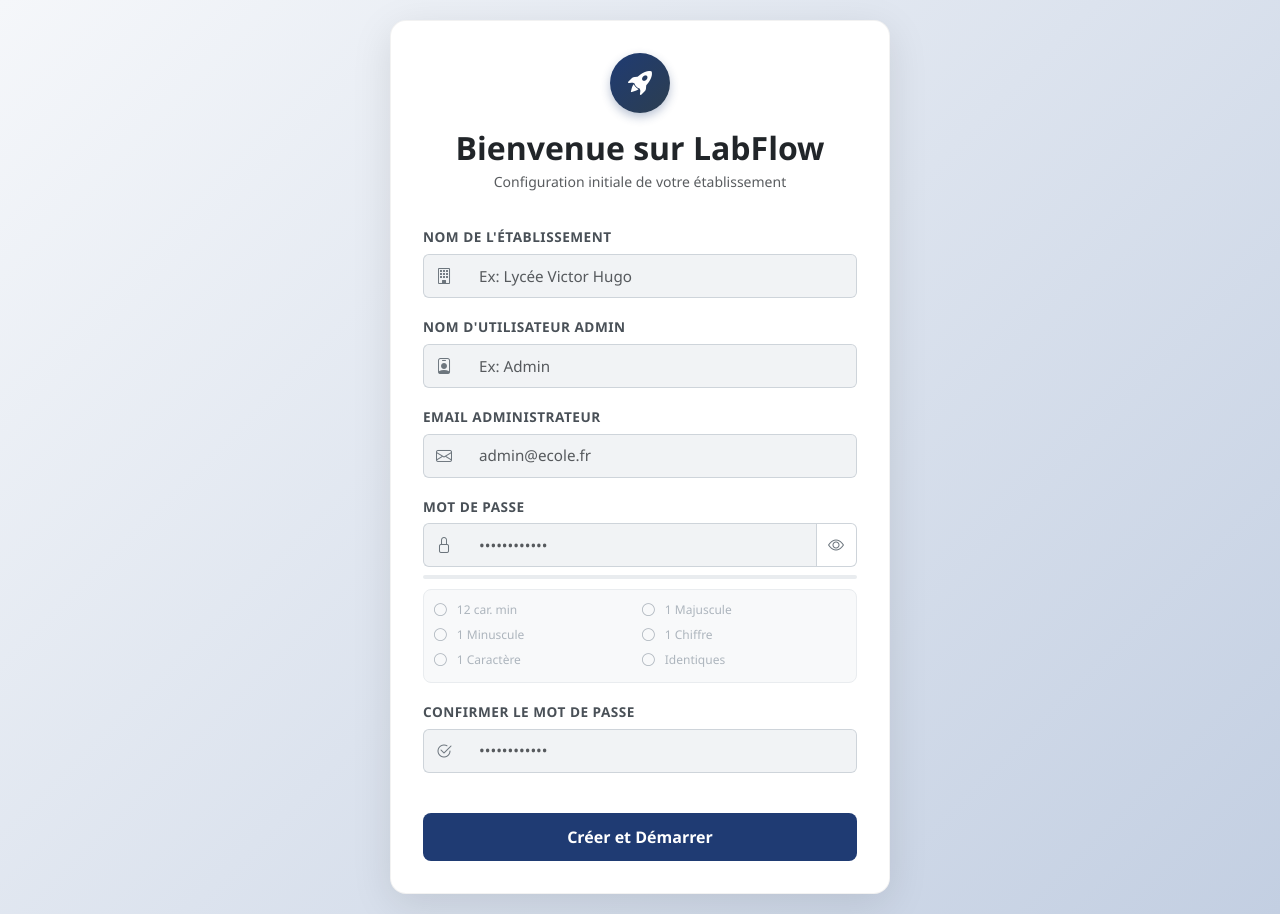
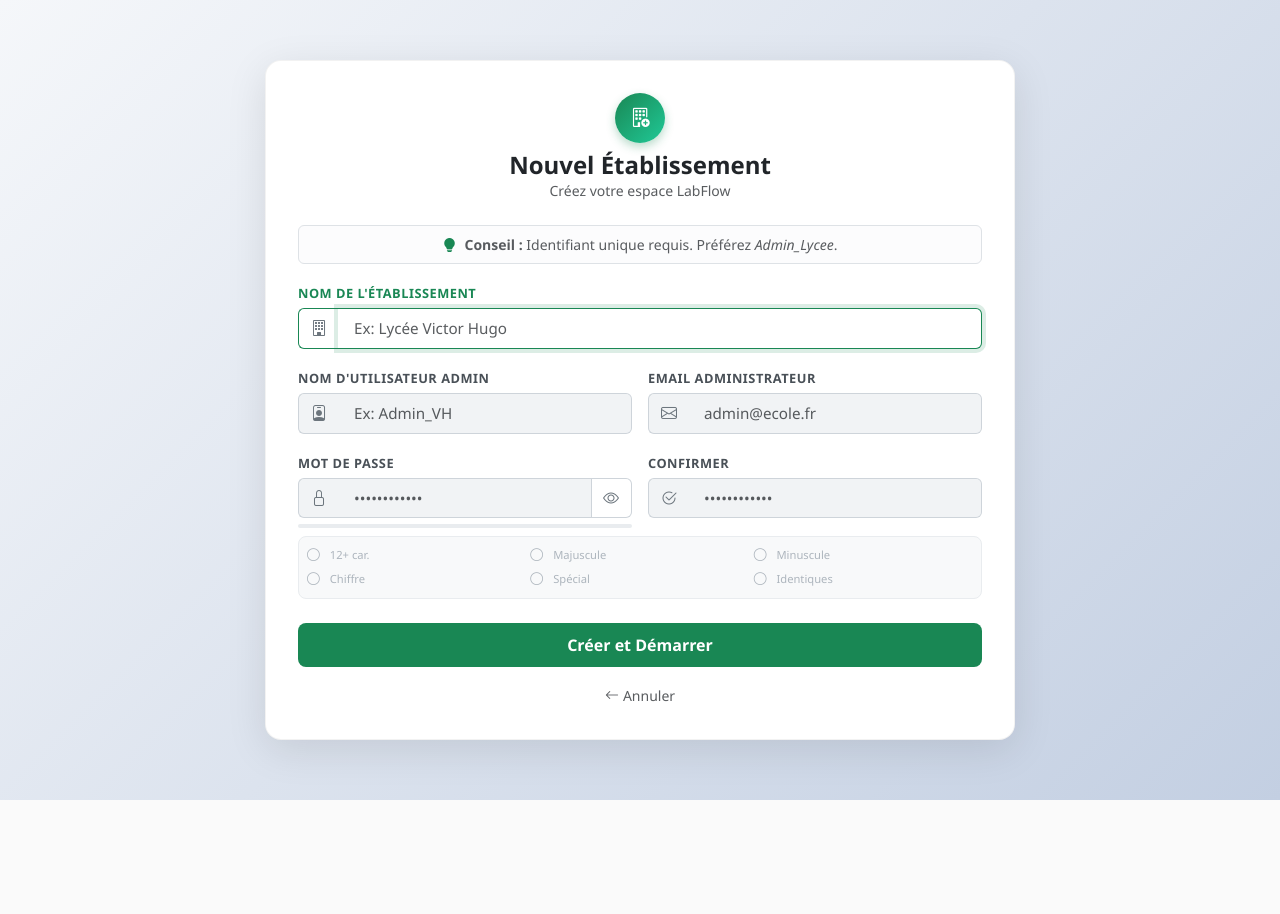
Before and after one commit to crazypopperz/LabFlow, a Flask app: page /setup in a window 1280 px wide. After the commit the page ends 800 px from the top, so only its background shows below. Run offline with Flask 3, Linux system fonts and the light colour scheme; some libraries are stand-ins or nearby versions.

Commit message:
Release finale : SaaS Multi-tenant, UX Login et Sécurité

```diff
--- /dev/null
+++ b/Adresse-Serveur-Render.txt
@@ -0,0 +1 @@
+postgresql://labflow_db_user:lHM9AjScz1mqEQOhQqy6z3iIAdnQd9p6@dpg-d5hr4mi4d50c73993m50-a/labflow_db
--- a/app.py
+++ b/app.py
@@ -191,11 +191,6 @@ def create_app():
     # ============================================================
     # 7. CONTEXT PROCESSORS (GLOBAL DATA)
     # ============================================================
-    @app.before_request
-    def check_setup():
-        if is_setup_needed(current_app) and request.endpoint not in ['auth.setup', 'static']:
-            return redirect(url_for('auth.setup'))
-
     @app.context_processor
     def inject_global_data():
         context = {
--- a/templates/setup.html
+++ b/templates/setup.html
@@ -3,7 +3,7 @@
 <head>
     <meta charset="UTF-8">
     <meta name="viewport" content="width=device-width, initial-scale=1.0">
-    <title>Configuration Initiale - LabFlow</title>
+    <title>Créer un Établissement - LabFlow</title>
 
     <!-- CSS -->
     <link href="https://cdn.jsdelivr.net/npm/bootstrap@5.3.2/dist/css/bootstrap.min.css" rel="stylesheet">
@@ -11,7 +11,7 @@
     <link rel="stylesheet" href="{{ url_for('static', filename='css/style.css') }}">
 
     <style>
-        /* --- STYLE SPÉCIFIQUE SETUP (Pour écraser tout le reste) --- */
+        /* --- STYLE SPÉCIFIQUE SETUP --- */
         body.login-page-body {
             background: linear-gradient(135deg, #f5f7fa 0%, #c3cfe2 100%);
             min-height: 100vh;
@@ -26,180 +26,108 @@
             border-radius: 16px;
             box-shadow: 0 10px 40px rgba(0,0,0,0.1);
             width: 100%;
-            max-width: 500px;
+            max-width: 750px; /* ÉLARGI POUR LE LAYOUT 2 COLONNES */
             padding: 2rem;
             border: 1px solid rgba(0,0,0,0.05);
         }
 
-        .setup-header {
-            text-align: center;
-            margin-bottom: 2rem;
+        @media (max-width: 768px) {
+            .setup-card { max-width: 100%; padding: 1.5rem; }
         }
 
+        .setup-header { text-align: center; margin-bottom: 1.5rem; }
+
         .setup-icon {
-            width: 60px;
-            height: 60px;
-            background: linear-gradient(135deg, #1F3B73 0%, #2c3e50 100%);
+            width: 50px; height: 50px; /* Un peu plus petit */
+            background: linear-gradient(135deg, #198754 0%, #20c997 100%);
             border-radius: 50%;
-            display: flex;
-            align-items: center;
-            justify-content: center;
-            margin: 0 auto 1rem;
-            color: white;
-            font-size: 1.5rem;
-            box-shadow: 0 4px 10px rgba(31, 59, 115, 0.3);
+            display: flex; align-items: center; justify-content: center;
+            margin: 0 auto 0.5rem;
+            color: white; font-size: 1.2rem;
+            box-shadow: 0 4px 10px rgba(25, 135, 84, 0.3);
         }
 
-        /* --- INPUTS MATÉRIALISÉS (Gris clair + Bordure) --- */
-        .form-label {
-            font-weight: 600;
-            font-size: 0.85rem;
-            color: #495057;
-            margin-bottom: 0.4rem;
-            text-transform: uppercase;
-            letter-spacing: 0.5px;
-        }
+        .form-label { font-weight: 600; font-size: 0.8rem; color: #495057; margin-bottom: 0.3rem; text-transform: uppercase; letter-spacing: 0.5px; }
+        .input-group-text { background-color: #f1f3f5; border: 1px solid #ced4da; border-right: none; color: #6c757d; }
+        .form-control { background-color: #f1f3f5; border: 1px solid #ced4da; border-left: none; padding: 0.5rem 1rem; font-size: 0.95rem; color: #212529; font-weight: 500; }
+        .form-control:focus { background-color: #ffffff; border-color: #198754; box-shadow: 0 0 0 4px rgba(25, 135, 84, 0.15); }
+        .input-group:focus-within .input-group-text { background-color: #ffffff; border-color: #198754; }
 
-        .input-group-text {
-            background-color: #f1f3f5;
-            border: 1px solid #ced4da;
-            border-right: none;
-            color: #6c757d;
-        }
+        .strength-bar { height: 4px; background: #e9ecef; border-radius: 2px; margin-top: 6px; overflow: hidden; }
+        .strength-bar-fill { height: 100%; width: 0; transition: width 0.3s ease, background-color 0.3s ease; }
 
-        .form-control {
-            background-color: #f1f3f5;
-            border: 1px solid #ced4da;
-            border-left: none;
-            padding: 0.6rem 1rem;
-            font-size: 0.95rem;
-            color: #212529;
-            font-weight: 500;
-        }
+        .password-requirements { font-size: 0.7rem; background: #f8f9fa; padding: 8px; border-radius: 8px; margin-top: 8px; border: 1px solid #e9ecef; }
+        .requirement-item { margin-bottom: 1px; color: #adb5bd; transition: color 0.2s; }
+        .requirement-item.met { color: #198754; font-weight: 700; }
+        .requirement-item i { font-size: 0.8rem; margin-right: 4px; }
 
-        .form-control:focus {
-            background-color: #ffffff;
-            border-color: #0d6efd;
-            box-shadow: 0 0 0 4px rgba(13, 110, 253, 0.15);
-        }
-
-        .input-group:focus-within .input-group-text {
-            background-color: #ffffff;
-            border-color: #0d6efd;
-        }
-
-        /* --- BARRE DE FORCE --- */
-        .strength-bar {
-            height: 4px;
-            background: #e9ecef;
-            border-radius: 2px;
-            margin-top: 8px;
-            overflow: hidden;
-        }
-        .strength-bar-fill {
-            height: 100%;
-            width: 0;
-            transition: width 0.3s ease, background-color 0.3s ease;
-        }
-
-        .password-requirements {
-            font-size: 0.75rem;
-            background: #f8f9fa;
-            padding: 10px;
-            border-radius: 8px;
-            margin-top: 10px;
-            border: 1px solid #e9ecef;
-        }
-
-        .requirement-item {
-            margin-bottom: 2px;
-            color: #adb5bd;
-            transition: color 0.2s;
-        }
-        .requirement-item.met {
-            color: #198754;
-            font-weight: 700;
-        }
-        .requirement-item i {
-            font-size: 0.8rem;
-            margin-right: 4px;
-        }
-
-        .btn-submit {
-            width: 100%;
-            padding: 12px;
-            font-weight: 700;
-            font-size: 1rem;
-            border-radius: 8px;
-            background: #1F3B73;
-            border: none;
-            color: white;
-            margin-top: 1rem;
-            transition: all 0.2s;
-        }
-        .btn-submit:hover {
-            background: #0d6efd;
-            transform: translateY(-2px);
-            box-shadow: 0 4px 12px rgba(13, 110, 253, 0.3);
-        }
+        .btn-submit { width: 100%; padding: 10px; font-weight: 700; font-size: 1rem; border-radius: 8px; background: #198754; border: none; color: white; margin-top: 0.5rem; transition: all 0.2s; }
+        .btn-submit:hover { background: #157347; transform: translateY(-2px); box-shadow: 0 4px 12px rgba(21, 115, 71, 0.3); }
     </style>
 </head>
 
 <body class="login-page-body">
 
     <div class="setup-card">
-        <!-- En-tête -->
         <div class="setup-header">
-            <div class="setup-icon">
-                <i class="bi bi-rocket-takeoff-fill"></i>
-            </div>
-            <h2 class="fw-bold text-dark mb-1">Bienvenue sur LabFlow</h2>
-            <p class="text-muted small">Configuration initiale de votre établissement</p>
+            <div class="setup-icon"><i class="bi bi-building-add"></i></div>
+            <h2 class="fs-4 fw-bold text-dark mb-0">Nouvel Établissement</h2>
+            <p class="text-muted small mb-0">Créez votre espace LabFlow</p>
         </div>
 
-        <!-- Messages Flash -->
         {% with messages = get_flashed_messages(with_categories=true) %}
             {% if messages %}
+                <div class="mb-3">
                 {% for category, message in messages %}
-                    <div class="alert alert-{{ 'danger' if category == 'error' else category }} shadow-sm border-0 mb-4 py-2 small">
+                    <div class="alert alert-{{ 'danger' if category == 'error' else category }} shadow-sm border-0 py-2 small mb-2">
                         <i class="bi bi-info-circle-fill me-2"></i>{{ message }}
                     </div>
                 {% endfor %}
+                </div>
             {% endif %}
         {% endwith %}
+
+        <!-- INFO PSEUDO UNIQUE (Compact) -->
+        <div class="alert alert-light border small text-muted mb-3 py-2 d-flex align-items-center justify-content-center">
+            <i class="bi bi-lightbulb-fill me-2 text-success"></i>
+            <div>
+                <strong>Conseil :</strong> Identifiant unique requis. Préférez <em>Admin_Lycee</em>.
+            </div>
+        </div>
 
         <form action="{{ url_for('auth.setup') }}" method="post" id="setupForm" novalidate>
             <input type="hidden" name="csrf_token" value="{{ csrf_token() }}">
 
-            <!-- Nom Établissement -->
+            <!-- LIGNE 1 : Nom Établissement (Pleine largeur) -->
             <div class="mb-3">
-                <label for="nom_etablissement" class="form-label">Nom de l'établissement</label>
+                <label for="nom_etablissement" class="form-label text-success">Nom de l'établissement</label>
                 <div class="input-group">
                     <span class="input-group-text"><i class="bi bi-building"></i></span>
-                    <input type="text" class="form-control" id="nom_etablissement" name="nom_etablissement" placeholder="Ex: Lycée Victor Hugo" required autocomplete="organization">
+                    <input type="text" class="form-control" id="nom_etablissement" name="nom_etablissement" placeholder="Ex: Lycée Victor Hugo" required autocomplete="organization" autofocus>
                 </div>
             </div>
 
-            <!-- Admin User -->
-            <div class="mb-3">
+            <!-- LIGNE 2 : Admin & Email (Côte à côte) -->
+            <div class="row g-3 mb-3">
+                <div class="col-md-6">
                     <label for="username" class="form-label">Nom d'utilisateur Admin</label>
                     <div class="input-group">
                         <span class="input-group-text"><i class="bi bi-person-badge"></i></span>
-                    <input type="text" class="form-control" id="username" name="username" placeholder="Ex: Admin" required autocomplete="username">
+                        <input type="text" class="form-control" id="username" name="username" placeholder="Ex: Admin_VH" required autocomplete="username">
                     </div>
                 </div>
-
-            <!-- Email -->
-            <div class="mb-3">
+                <div class="col-md-6">
                     <label for="email" class="form-label">Email Administrateur</label>
                     <div class="input-group">
                         <span class="input-group-text"><i class="bi bi-envelope"></i></span>
                         <input type="email" class="form-control" id="email" name="email" placeholder="admin@ecole.fr" required autocomplete="email">
                     </div>
                 </div>
+            </div>
 
-            <!-- Mot de passe -->
-            <div class="mb-2">
+            <!-- LIGNE 3 : Mots de passe (Côte à côte) -->
+            <div class="row g-3 mb-2">
+                <div class="col-md-6">
                     <label for="password" class="form-label">Mot de passe</label>
                     <div class="input-group">
                         <span class="input-group-text"><i class="bi bi-lock"></i></span>
@@ -208,42 +136,42 @@
                             <i class="bi bi-eye" id="togglePasswordIcon"></i>
                         </button>
                     </div>
-
-                <!-- Barre de force -->
-                <div class="strength-bar">
-                    <div class="strength-bar-fill" id="strengthBar"></div>
+                    <!-- Barre de force sous le champ -->
+                    <div class="strength-bar"><div class="strength-bar-fill" id="strengthBar"></div></div>
                 </div>
-            </div>
-
-            <!-- Exigences -->
-            <div class="password-requirements mb-3">
-                <div class="row g-1">
-                    <div class="col-6 requirement-item" id="req-length"><i class="bi bi-circle"></i> 12 car. min</div>
-                    <div class="col-6 requirement-item" id="req-uppercase"><i class="bi bi-circle"></i> 1 Majuscule</div>
-                    <div class="col-6 requirement-item" id="req-lowercase"><i class="bi bi-circle"></i> 1 Minuscule</div>
-                    <div class="col-6 requirement-item" id="req-number"><i class="bi bi-circle"></i> 1 Chiffre</div>
-                    <div class="col-6 requirement-item" id="req-special"><i class="bi bi-circle"></i> 1 Caractère</div>
-                    <div class="col-6 requirement-item" id="req-match"><i class="bi bi-circle"></i> Identiques</div>
-                </div>
-            </div>
-
-            <!-- Confirmation -->
-            <div class="mb-4">
-                <label for="password_confirm" class="form-label">Confirmer le mot de passe</label>
+                <div class="col-md-6">
+                    <label for="password_confirm" class="form-label">Confirmer</label>
                     <div class="input-group">
                         <span class="input-group-text"><i class="bi bi-check2-circle"></i></span>
                         <input type="password" class="form-control" id="password_confirm" name="password_confirm" placeholder="••••••••••••" required autocomplete="new-password">
                     </div>
-                <div class="invalid-feedback d-block" id="matchError" style="display: none !important;">Les mots de passe ne correspondent pas</div>
+                    <div class="invalid-feedback d-block small mt-1" id="matchError" style="display: none !important;">Ne correspond pas</div>
+                </div>
             </div>
 
-            <button type="submit" class="btn-submit">
-                Créer et Démarrer
-            </button>
+            <!-- Exigences (3 colonnes pour gagner de la place) -->
+            <div class="password-requirements mb-3">
+                <div class="row g-1 text-center">
+                    <div class="col-4 requirement-item" id="req-length"><i class="bi bi-circle"></i> 12+ car.</div>
+                    <div class="col-4 requirement-item" id="req-uppercase"><i class="bi bi-circle"></i> Majuscule</div>
+                    <div class="col-4 requirement-item" id="req-lowercase"><i class="bi bi-circle"></i> Minuscule</div>
+                    <div class="col-4 requirement-item" id="req-number"><i class="bi bi-circle"></i> Chiffre</div>
+                    <div class="col-4 requirement-item" id="req-special"><i class="bi bi-circle"></i> Spécial</div>
+                    <div class="col-4 requirement-item" id="req-match"><i class="bi bi-circle"></i> Identiques</div>
+                </div>
+            </div>
+
+            <button type="submit" class="btn-submit">Créer et Démarrer</button>
+
+            <div class="text-center mt-3">
+                <a href="{{ url_for('auth.login') }}" class="text-decoration-none small text-muted">
+                    <i class="bi bi-arrow-left me-1"></i>Annuler
+                </a>
+            </div>
         </form>
     </div>
 
-    <!-- Script de Validation -->
+    <!-- Script JS (Inchangé) -->
     <script>
         document.addEventListener('DOMContentLoaded', function() {
             const form = document.getElementById('setupForm');
@@ -254,7 +182,6 @@
             const strengthBar = document.getElementById('strengthBar');
             const matchError = document.getElementById('matchError');
 
-            // Toggle Password Visibility
             togglePassword.addEventListener('click', function() {
                 const type = password.type === 'password' ? 'text' : 'password';
                 password.type = type;
@@ -263,14 +190,11 @@
                 togglePasswordIcon.classList.toggle('bi-eye-slash');
             });
 
-            // Fonction de vérification de correspondance
             function checkMatch() {
                 const valPass = password.value;
                 const valConf = passwordConfirm.value;
                 const isMatch = valPass.length > 0 && valConf.length > 0 && valPass === valConf;
-
                 updateRequirement('req-match', isMatch);
-
                 if (valConf.length > 0 && valPass !== valConf) {
                     passwordConfirm.classList.add('is-invalid');
                     matchError.style.display = 'block';
@@ -281,11 +205,9 @@
                 return isMatch;
             }
 
-            // Password Strength Logic
             password.addEventListener('input', function() {
                 const value = this.value;
                 let strength = 0;
-
                 const hasLength = value.length >= 12;
                 const hasUpperCase = /[A-Z]/.test(value);
                 const hasLowerCase = /[a-z]/.test(value);
@@ -305,14 +227,9 @@
                 if (hasSpecial) strength += 20;
 
                 strengthBar.style.width = strength + '%';
-
-                if (strength <= 40) {
-                    strengthBar.style.backgroundColor = '#dc3545';
-                } else if (strength <= 80) {
-                    strengthBar.style.backgroundColor = '#ffc107';
-                } else {
-                    strengthBar.style.backgroundColor = '#198754';
-                }
+                if (strength <= 40) strengthBar.style.backgroundColor = '#dc3545';
+                else if (strength <= 80) strengthBar.style.backgroundColor = '#ffc107';
+                else strengthBar.style.backgroundColor = '#198754';
 
                 checkMatch();
             });
@@ -331,7 +248,6 @@
                 }
             }
 
-            // Validation à la soumission
             form.addEventListener('submit', function(event) {
                 if (!form.checkValidity() || password.value !== passwordConfirm.value) {
                     event.preventDefault();
--- a/views/auth.py
+++ b/views/auth.py
@@ -1,5 +1,5 @@
 # ============================================================
-# FICHIER : views/auth.py (SÉCURISÉ & VALIDÉ)
+# FICHIER : views/auth.py (Solution Pseudo Unique)
 # ============================================================
 import secrets
 from flask import Blueprint, render_template, request, redirect, url_for, flash, session, current_app
@@ -17,6 +17,7 @@ def login():
         username = request.form.get('username')
         password = request.form.get('password')
 
+        # Recherche de l'utilisateur unique
         user = db.session.execute(db.select(Utilisateur).filter_by(nom_utilisateur=username)).scalar_one_or_none()
 
         if user and check_password_hash(user.mot_de_passe, password):
@@ -25,7 +26,6 @@ def login():
                 return redirect(url_for('auth.login'))
 
             session.clear()
-
             session['user_id'] = user.id
             session['user_name'] = user.nom_utilisateur
             session['user_role'] = user.role
@@ -49,33 +49,31 @@ def register():
         password = request.form.get('password')
         code_invitation = request.form.get('code_invitation', '').strip().upper()
 
-        # 1. Validation Email
         if not validate_email(email):
             flash("Format d'email invalide.", "error")
-            return redirect(url_for('auth.register'))
+            return render_template('register.html')
 
-        # 2. Validation Mot de passe (AJOUTÉ)
         is_valid_pass, msg_pass = validate_password_strength(password)
         if not is_valid_pass:
             flash(msg_pass, "error")
-            return redirect(url_for('auth.register'))
+            return render_template('register.html')
 
-        # 3. Vérification du code d'invitation
         etablissement = db.session.execute(db.select(Etablissement).filter_by(code_invitation=code_invitation)).scalar_one_or_none()
-
         if not etablissement:
             flash("Code d'invitation invalide.", "error")
-            return redirect(url_for('auth.register'))
+            return render_template('register.html')
 
-        # 4. Vérification existence utilisateur
+        # VÉRIFICATION STRICTE DU PSEUDO
         existing_user = db.session.execute(db.select(Utilisateur).filter_by(nom_utilisateur=username)).scalar_one_or_none()
+        if existing_user:
+            flash(f"Le nom d'utilisateur '{username}' est déjà pris. Veuillez en choisir un autre.", "error")
+            return render_template('register.html')
+
         existing_email = db.session.execute(db.select(Utilisateur).filter_by(email=email)).scalar_one_or_none()
+        if existing_email:
+            flash("Cet email est déjà utilisé.", "error")
+            return render_template('register.html')
 
-        if existing_user or existing_email:
-            flash("Impossible de créer le compte avec ces informations.", "error")
-            return redirect(url_for('auth.register'))
-
-        # 5. Création
         try:
             nouvel_utilisateur = Utilisateur(
                 nom_utilisateur=username,
@@ -84,17 +82,14 @@ def register():
                 role='utilisateur',
                 etablissement_id=etablissement.id
             )
-
             db.session.add(nouvel_utilisateur)
             db.session.commit()
-
-            flash("Compte créé avec succès ! Connectez-vous.", "success")
+            flash("Compte créé ! Connectez-vous.", "success")
             return redirect(url_for('auth.login'))
-
         except Exception as e:
             db.session.rollback()
             current_app.logger.error(f"Erreur register: {e}")
-            flash("Erreur technique lors de l'inscription.", "error")
+            flash("Erreur technique.", "error")
 
     return render_template('register.html')
 
@@ -107,32 +102,35 @@ def logout():
 @auth_bp.route('/setup', methods=['GET', 'POST'])
 @limiter.limit("3 per minute")
 def setup():
-    """Installation initiale (Premier Admin)."""
-    user_exist = db.session.execute(db.select(Utilisateur)).first()
-    if user_exist:
-        flash("L'application est déjà installée.", "warning")
-        return redirect(url_for('auth.login'))
-
+    """Création d'un NOUVEL Établissement."""
     if request.method == 'POST':
         nom_etablissement = request.form.get('nom_etablissement')
         username = request.form.get('username')
         email = request.form.get('email')
         password = request.form.get('password')
 
-        # Validation Email
         if not validate_email(email):
             flash("Format d'email invalide.", "error")
             return render_template('setup.html')
 
-        # Validation Mot de passe (AJOUTÉ)
         is_valid_pass, msg_pass = validate_password_strength(password)
         if not is_valid_pass:
             flash(msg_pass, "error")
             return render_template('setup.html')
 
+        # VÉRIFICATION STRICTE DU PSEUDO
+        user_exist = db.session.execute(db.select(Utilisateur).filter_by(nom_utilisateur=username)).scalar_one_or_none()
+        if user_exist:
+            flash(f"Le nom d'utilisateur '{username}' est déjà pris. Essayez '{username}_lycee' ou '{username}_admin'.", "error")
+            return render_template('setup.html')
+
+        email_exist = db.session.execute(db.select(Utilisateur).filter_by(email=email)).scalar_one_or_none()
+        if email_exist:
+            flash("Cet email est déjà utilisé.", "error")
+            return render_template('setup.html')
+
         try:
             code_temp = f"LAB-{secrets.token_hex(6).upper()}"
-
             etab = Etablissement(nom=nom_etablissement, code_invitation=code_temp)
             db.session.add(etab)
             db.session.flush()
@@ -152,16 +150,17 @@ def setup():
 
             db.session.commit()
 
-            flash("Installation terminée ! Connectez-vous.", "success")
+            flash(f"Établissement créé ! Connectez-vous.", "success")
             return redirect(url_for('auth.login'))
 
         except Exception as e:
             db.session.rollback()
             current_app.logger.error(f"Erreur setup: {e}")
-            flash(f"Erreur d'installation.", "error")
+            flash(f"Erreur technique.", "error")
 
     return render_template('setup.html')
 
+# ... (Route profil inchangée)
 @auth_bp.route('/profil', methods=['GET', 'POST'])
 @login_required
 def profil():
--- a/views/inventaire.py
+++ b/views/inventaire.py
@@ -75,7 +75,6 @@ def cleanup_old_file(relative_path):
 # ROUTES
 # ============================================================
 @inventaire_bp.route("/")
-@login_required
 def index():
     # --- LOGIQUE DASHBOARD (Conservée) ---
     etablissement_id = session.get('etablissement_id')
```
Also changed, not shown: templates/login.html (+16 -5 lines), templates/register.html (+65 -50 lines), utils.py (+1 -7 lines), views/main.py (+9 -0 lines), reset_db.py (renamed from tools/reset_db.py). Lines whose indentation alone changed are shown as unchanged.
